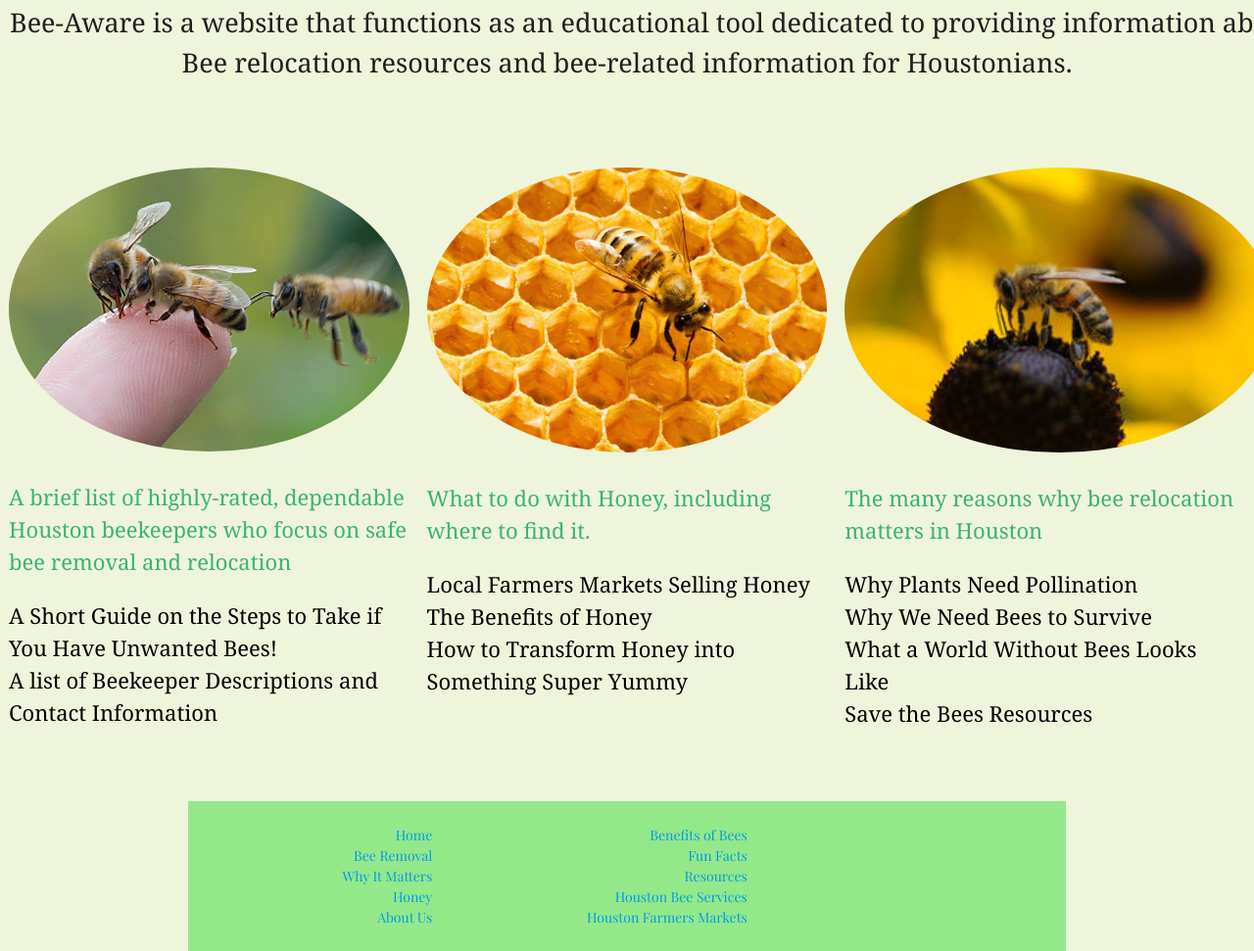
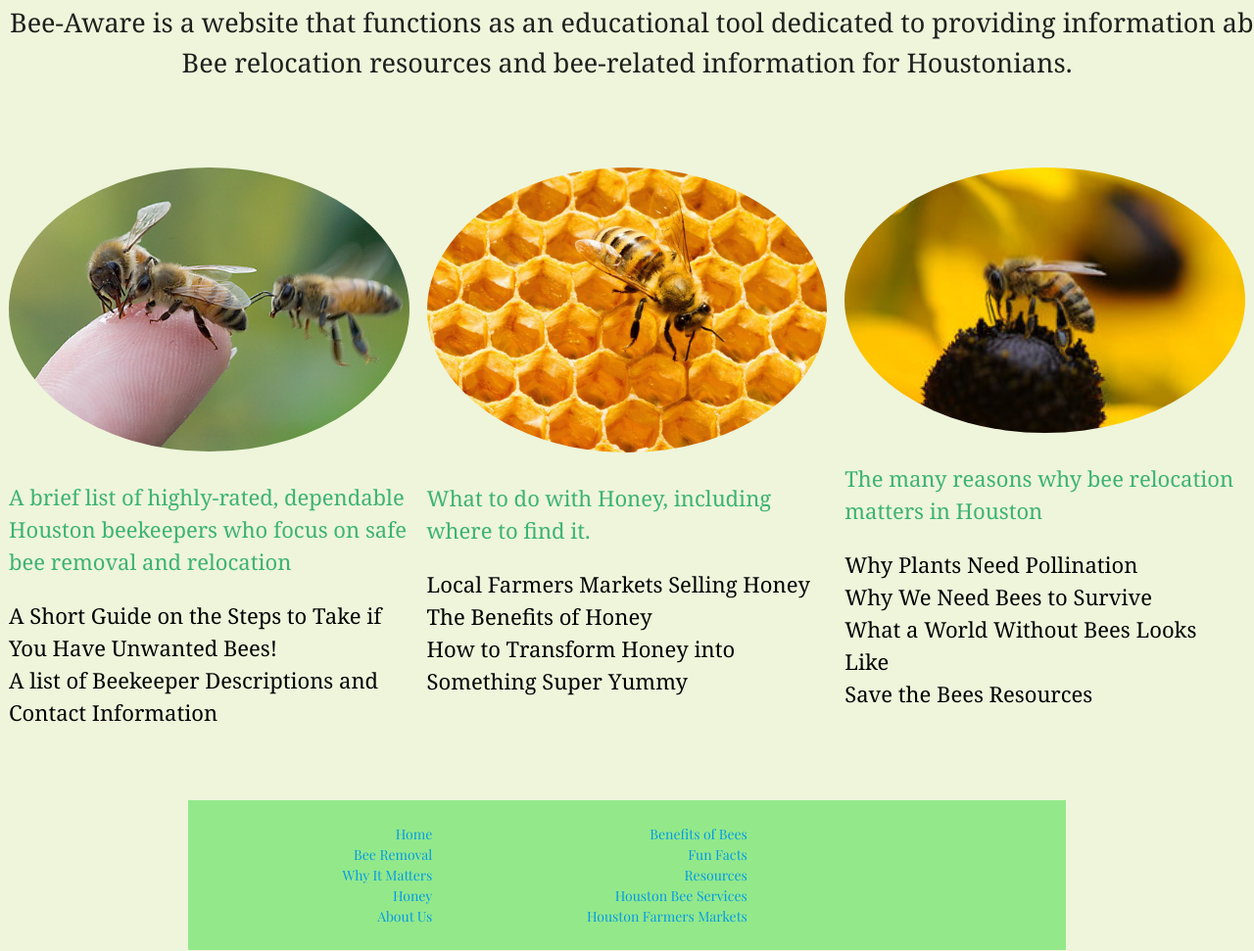
Before and after one commit to z2k-gwc/BEE-AWARE, a plain HTML site: page index.html in a window 1280 px wide. Shown: the part 570-1541 px from the top of the page at 98% size. Drawn offline with nearby package versions, Linux system fonts and the light colour scheme.

Commit message:
Update index.html

```diff
--- a/index.html
+++ b/index.html
@@ -57,7 +57,7 @@ Bee relocation resources and bee-related information for Houstonians.
 </div>
   <div class="column">
 <a href="whyitmatters.html">
-  <img src="whybeesmatter.jpg" style="width:107.5%">
+  <img src="whybeesmatter.jpg" style="width:100%">
   <p> <b>The many reasons why bee relocation matters in Houston</b>
 <ul>
   <li> Why Plants Need Pollination </li>
```
